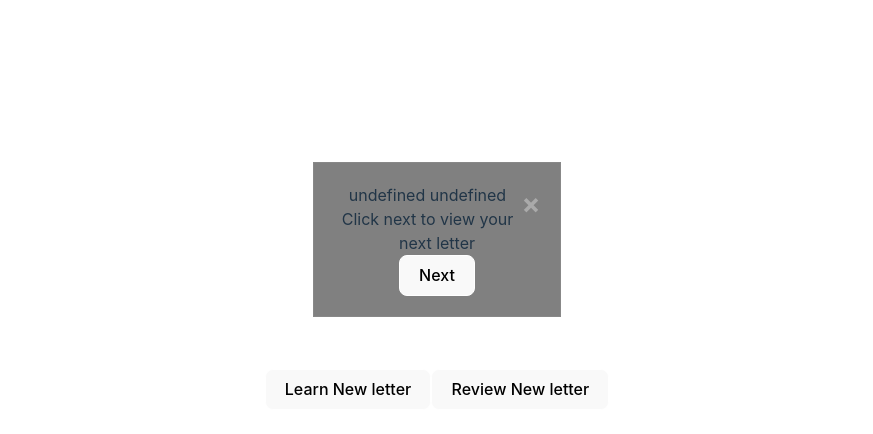
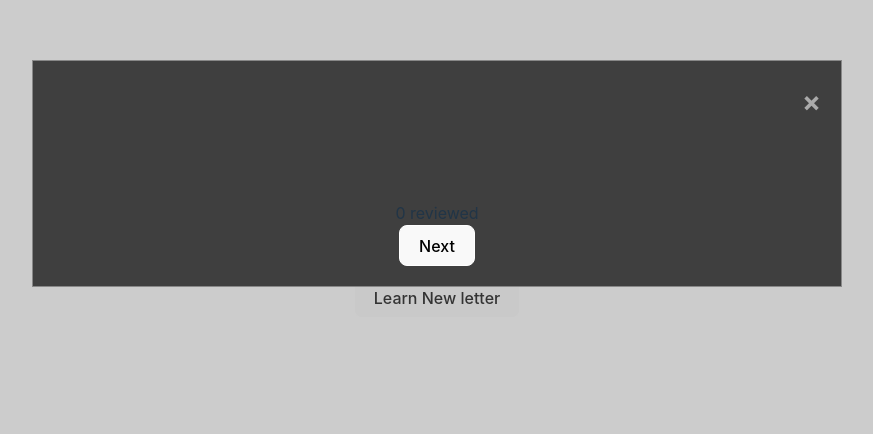
Before and after one commit to PhilJG/baybayin, a React (Vite) app in the folder react-baybayin/: page / in a window 1280 px wide. Shown: the part 132-566 px from the top of the page, without its empty margins (203-1076 px from the left). Built offline with nearby package versions, Linux system fonts and the light colour scheme.

Commit message:
Created modal overlay

```diff
--- a/react-baybayin/src/App.css
+++ b/react-baybayin/src/App.css
@@ -3,6 +3,11 @@
   margin: 0 auto;
   padding: 2rem;
   text-align: center;
+}
+
+.quiz-box {
+  position: relative;
+  background-color: transparent;
 }
 
 /* Modal  */
@@ -12,20 +17,21 @@
 
 .modal {
   display: block; /* Hidden by default */
-  position: fixed; /* Stay in place */
-  z-index: 1; /* Sit on top */
+  position: absolute; /* Stay in place */
+  z-index: 5; /* Sit on top */
   left: 0;
   top: 0;
   width: 100%; /* Full width */
   height: 100%; /* Full height */
   overflow: auto; /* Enable scroll if needed */
-  background-color: blue; /* Fallback color */
-  background-color: maroon; /* Black w/ opacity */
+
+  background-color: rgb(128, 128, 128, 0.4); /* Black w/ opacity */
 }
 
 /* Modal Content/Box */
 .modal-content {
-  background-color: grey;
+  background-color: rgba(63, 63, 63);
+  padding: 5rem;
   margin: 15% auto; /* 15% from the top and centered */
   padding: 20px;
   border: 1px solid #888;
@@ -35,6 +41,13 @@
 
 .modal-question {
   text-align: center;
+}
+
+.modal-question--tiktik {
+  font-size: 5rem;
+}
+.modal-question--letter {
+  font-size: 2rem;
 }
 
 /* The Close Button */
--- a/react-baybayin/src/components/App.jsx
+++ b/react-baybayin/src/components/App.jsx
@@ -1,11 +1,11 @@
 import { useState } from "react";
 import "../App.css";
-import data from "../assets/data.json";
 
 import Button from "./Button";
 import Question from "./Question";
 // import AnswerList from "./AnswerList";
 import Result from "./Result";
+import Modal from "./Modal";
 
 export default function App() {
   const [questionFormat, setQuestionFormat] = useState("tiktik");
@@ -128,21 +128,17 @@ export default function App() {
         close={close}
         setClose={setClose}
       />
-
+      <div className="quiz-box">
         <h1>
           {question.sequence === undefined
-          ? ""
+            ? " "
             : `Sequence: ${question.sequence}`}
         </h1>
         <p>
-        {question.reviewDate === undefined
-          ? ""
+          {question.reviewDate == undefined
+            ? " "
             : `Review again on ${question.reviewDate}`}
         </p>
-
-      <button onClick={() => (close == true ? setClose(false) : "")}>
-        Learn New letter
-      </button>
 
         <Button onNewQuestion={handleNewQuestion} question={question}>
           Review New letter
@@ -159,6 +155,9 @@ export default function App() {
             onResult={handleResult}
           />
         )}
+        <button onClick={() => (close == true ? setClose(false) : "")}>
+          Learn New letter
+        </button>
 
         <Result result={result} question={question} />
 
@@ -169,51 +168,7 @@ export default function App() {
             >{`| ${item.tiktik} | ${item.letter} | ${item.reviewDate} |`}</li>
           ))}
         </ul>
-    </>
-  );
-}
-
-function Modal({ close, setClose, newLetterList, setNewLetterList }) {
-  const [newLetter, setNewLetter] = useState("");
-
-  function generateNewLetter() {
-    let dataLength = newLetterList.length;
-    setNewLetter(data[dataLength]);
-    newLetterList.push(newLetter);
-
-    console.log(newLetterList);
-    return (
-      <div>
-        <span>newLetter.tiktik</span>
-        <span>newLetter.letter</span>
       </div>
-    );
-  }
-
-  return (
-    <>
-      {
-        <div className={!close ? "modal-content" : "none"}>
-          <span
-            className="close"
-            onClick={() => {
-              setClose(true);
-            }}
-          >
-            &times;{" "}
-          </span>
-          <div className="modal-question">{`${newLetter.tiktik} ${newLetter.letter}`}</div>
-          <div className="mLetter">Click next to view your next letter</div>
-          <button
-            className="nextBtn"
-            onClick={() => {
-              generateNewLetter();
-            }}
-          >
-            Next
-          </button>
-        </div>
-      }
     </>
   );
 }
--- /dev/null
+++ b/react-baybayin/src/components/Modal.jsx
@@ -0,0 +1,49 @@
+import { useState } from "react";
+import data from "../assets/data.json";
+
+export default function Modal({ close, setClose, newLetterList }) {
+  const [newLetter, setNewLetter] = useState("");
+
+  function generateNewLetter() {
+    let dataLength = newLetterList.length;
+    setNewLetter(data[dataLength]);
+    newLetterList.push(newLetter);
+  }
+
+  return (
+    <>
+      {
+        <div className={!close ? "modal" : "none"}>
+          <div className="modal-content">
+            <span
+              className="close"
+              onClick={() => {
+                setClose(true);
+              }}
+            >
+              &times;{" "}
+            </span>
+            <div className="modal-question">
+              <span className="modal-question--tiktik">
+                {newLetter.tiktik === undefined ? " " : newLetter.tiktik}
+              </span>
+              <br />
+              <span className="modal-question--letter">
+                {newLetter.letter === undefined ? " " : newLetter.letter}
+              </span>
+            </div>
+            <div>{`${newLetterList.length} reviewed`}</div>
+            <button
+              className="nextBtn"
+              onClick={() => {
+                generateNewLetter();
+              }}
+            >
+              Next
+            </button>
+          </div>
+        </div>
+      }
+    </>
+  );
+}
```
Lines whose indentation alone changed are shown as unchanged.
